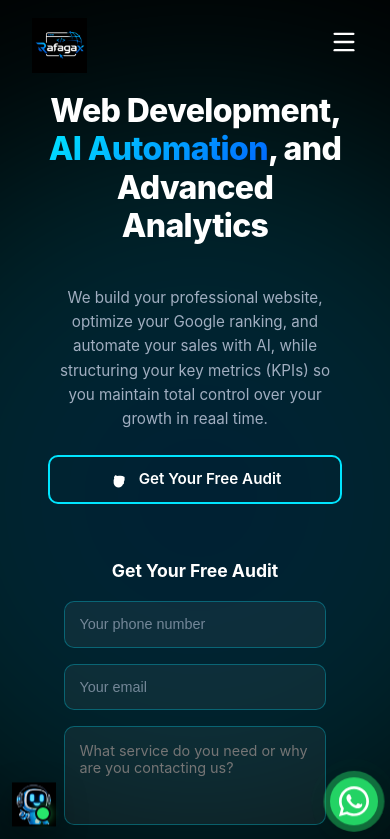
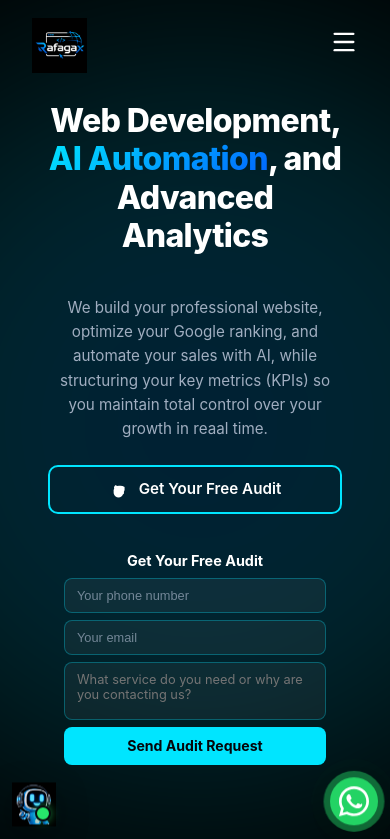
Before and after one commit to rafagax/proyecto-web, a React (Vite) app: page / in a window 390 px wide. Shown: the top 839 px of the page. Built offline with nearby package versions, Linux system fonts and the light colour scheme.

Commit message:
ajustes del pantalla movil para quitar los call cta

```diff
--- a/src/App.css
+++ b/src/App.css
@@ -703,13 +703,17 @@
 
 @media (max-width: 768px) {
   .hero {
-    padding-top: 100px;
+    padding-top: 80px;
+    min-height: 100svh;
+    align-items: flex-start;
   }
 }
 
 @media (max-width: 640px) {
   .hero {
-    padding-top: 60px;
+    padding-top: 70px;
+    min-height: 100svh;
+    align-items: flex-start;
   }
 }
 
@@ -780,6 +784,79 @@
 
   .btn-whatsapp-large {
     width: 100%;
+  }
+}
+
+/* ==============================
+   Mobile Hero — Todo en 1 pantalla
+   ============================== */
+@media (max-width: 768px) {
+  /* Título más compacto */
+  .hero-title {
+    font-size: clamp(1.65rem, 7vw, 2.4rem) !important;
+    margin-bottom: 0.6rem !important;
+    line-height: 1.15 !important;
+  }
+
+  /* Subtítulo compacto */
+  .hero-subtitle {
+    font-size: 0.82rem !important;
+    margin-bottom: 0.6rem !important;
+    line-height: 1.5 !important;
+  }
+
+  /* Formulario compacto */
+  .hero-contact-form {
+    margin-top: 0.4rem !important;
+    max-width: 100% !important;
+    width: 100% !important;
+  }
+
+  /* Título del formulario */
+  .hero-contact-form h3 {
+    font-size: 0.9rem !important;
+    margin-bottom: 0.55rem !important;
+  }
+
+  /* Inputs del formulario */
+  .hero-contact-form input,
+  .hero-contact-form textarea {
+    padding: 0.55rem 0.75rem !important;
+    font-size: 0.8rem !important;
+    border-radius: 8px !important;
+  }
+
+  /* Textarea más corto */
+  .hero-contact-form textarea {
+    rows: 2;
+    height: 58px !important;
+    resize: none !important;
+  }
+
+  /* Gap del form más corto */
+  .hero-contact-form form {
+    gap: 0.45rem !important;
+  }
+
+  /* Botón submit compacto */
+  .hero-contact-form button[type="submit"] {
+    padding: 0.65rem !important;
+    font-size: 0.88rem !important;
+    border-radius: 8px !important;
+  }
+
+  /* Contenedor del hero sin min-height */
+  .hero-content-responsive {
+    min-height: unset !important;
+    padding-top: 0.5rem !important;
+    padding-bottom: 1rem !important;
+    justify-content: flex-start !important;
+  }
+
+  /* Container del hero sin padding extra */
+  .hero .container {
+    padding-bottom: 1rem !important;
+    gap: 0.5rem !important;
   }
 }
 
```
